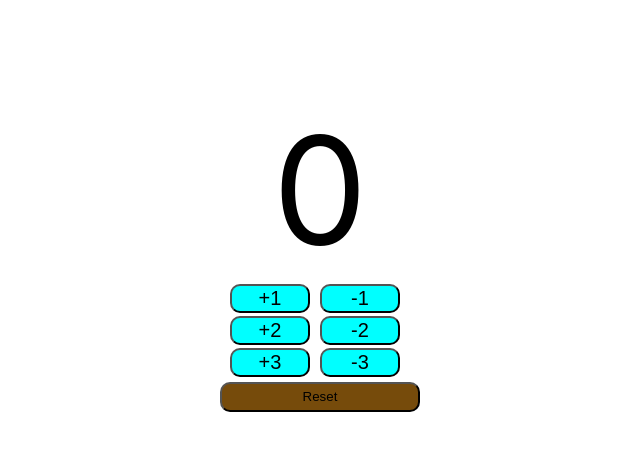
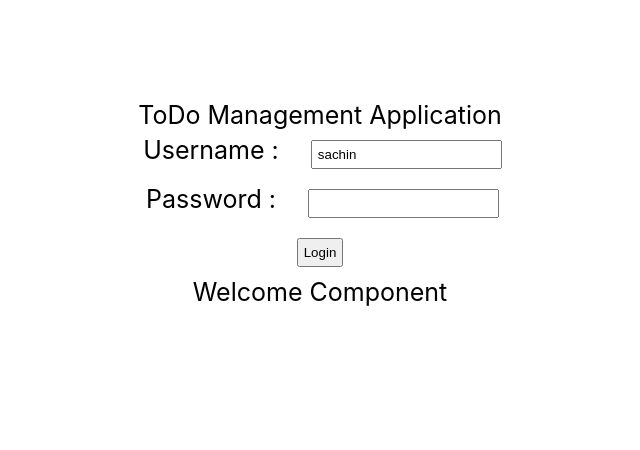
Before and after one commit to sachinseengh/Todo-App, a React (Create React App) app: page / in a window 1280 px wide. Shown: the top 450 px of the page, without its empty margins (320-960 px from the left). Built offline with nearby package versions, Linux system fonts and the light colour scheme.

Commit message:
login component explored

```diff
--- a/src/App.js
+++ b/src/App.js
@@ -3,12 +3,14 @@ import './App.css';
 import FirstComponent from './Components/FirstComponent';
 import ClassComponent from './Components/ClassComponent';
 import Counter from './Components/CounterButton/counter';
+import TODO from './Components/ToDoApp/todo';
 
 function App() {
   return (
     <div className="App">
 
-        <Counter></Counter>
+        {/* <Counter></Counter> */}
+        <TODO></TODO>
 
     </div>
   );
--- /dev/null
+++ b/src/Components/ToDoApp/todo.css
@@ -0,0 +1,4 @@
+input,label,button{
+    margin:10px;
+    padding:5px;
+}
--- /dev/null
+++ b/src/Components/ToDoApp/todo.jsx
@@ -0,0 +1,41 @@
+import './todo.css'
+
+export default function TODO(){
+    return(
+        <>
+        ToDo Management  Application
+        <LoginComponent></LoginComponent>
+        <WelcomeComponent></WelcomeComponent>
+        </>
+    )
+}
+
+function LoginComponent(){
+
+    return(
+            <div className="LoginComponent">
+                <div className="LoginForm">
+                    <div className="username">
+                        <label htmlFor="username">Username : </label>
+                        <input type="text"  name="username" value="sachin"/>
+                    </div>
+                    <div className="password">
+                        <label htmlFor="password">Password : </label>
+                        <input type="password"  name="password"/>
+                    </div>
+
+                    <button type="submit" > Login </button>
+                </div>
+            </div>
+    )
+}
+
+function WelcomeComponent(){
+return(
+
+<div className="Welcome Component">
+    Welcome Component
+</div>
+
+)
+}
```
